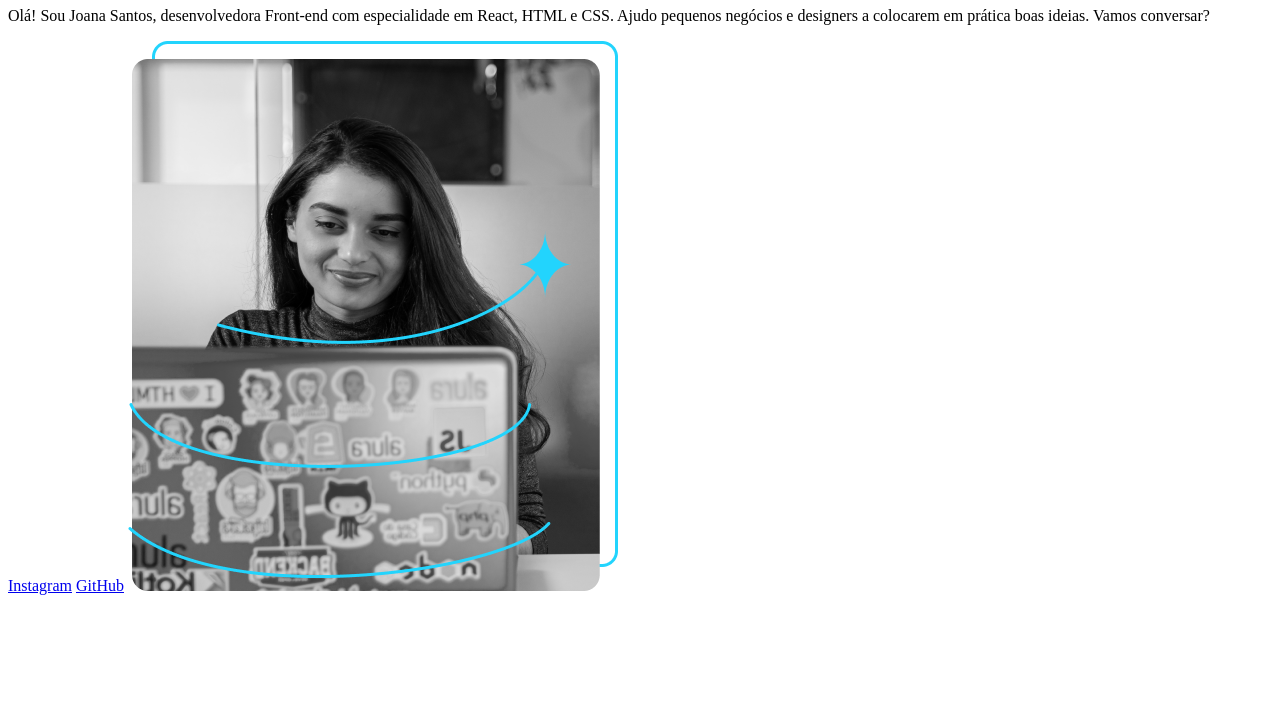
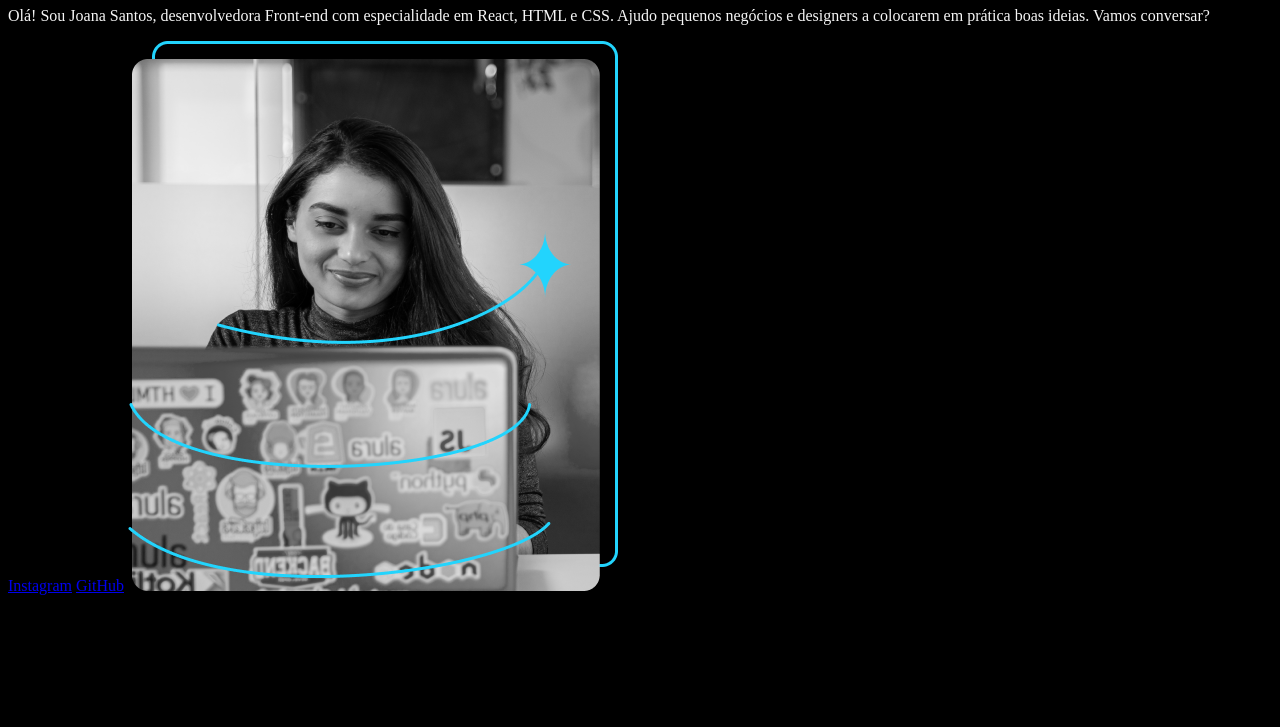
Before and after one commit to victorfranca03/html5_css_alura, a plain HTML site: page Portifolio/portifolio.html in a window 1280 px wide. Shown: the part 73-800 px from the top of the page. Drawn offline with Linux system fonts and the light colour scheme.

```diff
--- a/index.html
+++ b/Portifolio/portifolio.html
@@ -4,6 +4,7 @@
 <head>
     <meta charset="UTF-8">
     <meta http-equiv="X-UA-Compatible" content="IE=edge">
+    <link rel="stylesheet" href="style.css">
     <meta name="viewport" content="width=device-width, initial-scale=1.0">
     <title>Portifolio</title>
 </head>
@@ -24,3 +25,6 @@
 </body>
 
 </html>
+
+
+<!-- fazer alterações para que seja o meu Portifolio -->
--- /dev/null
+++ b/Portifolio/style.css
@@ -0,0 +1,4 @@
+body{
+    background-color: black;
+    color: #F6F6F6;
+}
```
Also changed, not shown: Portifolio/imgPortifolio.png (renamed from imgPortifolio.png).
